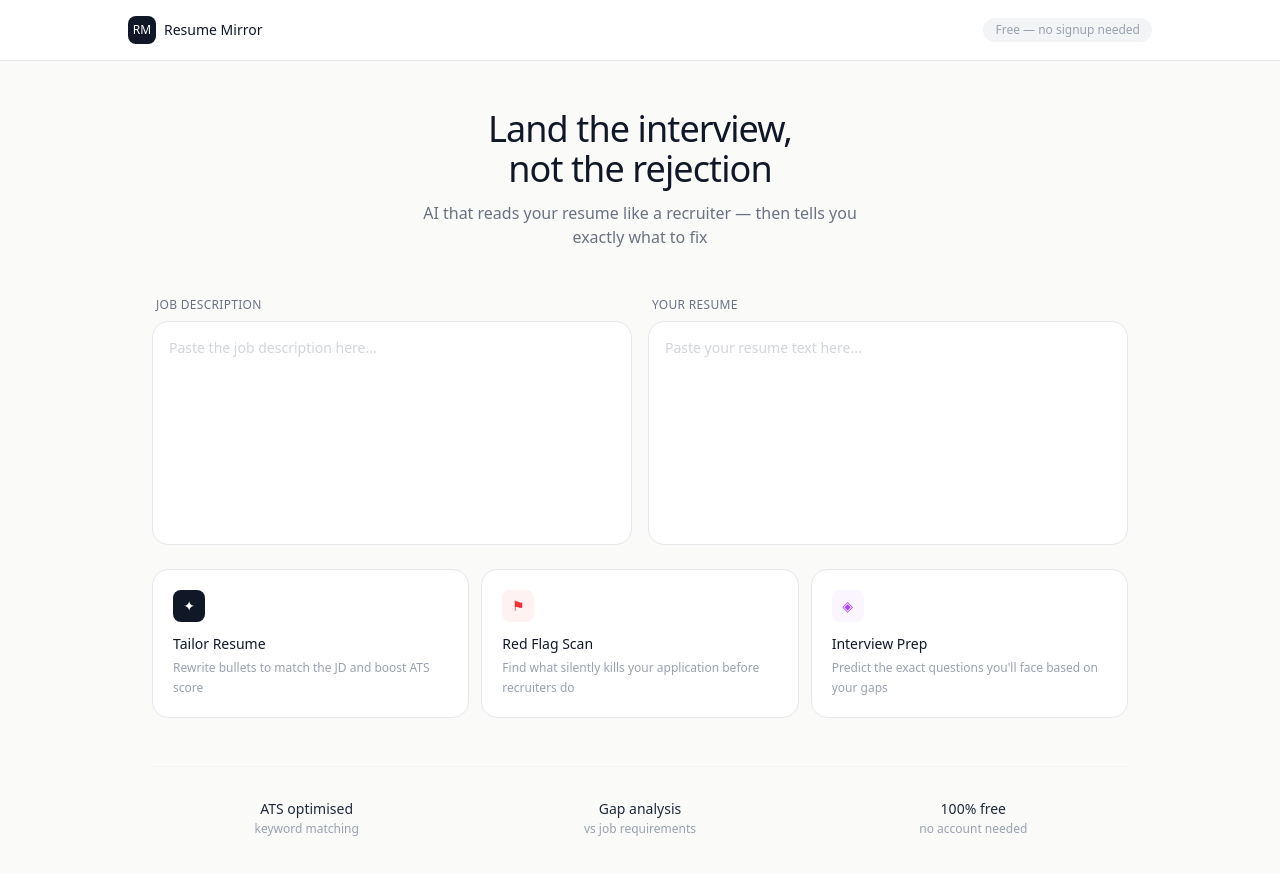
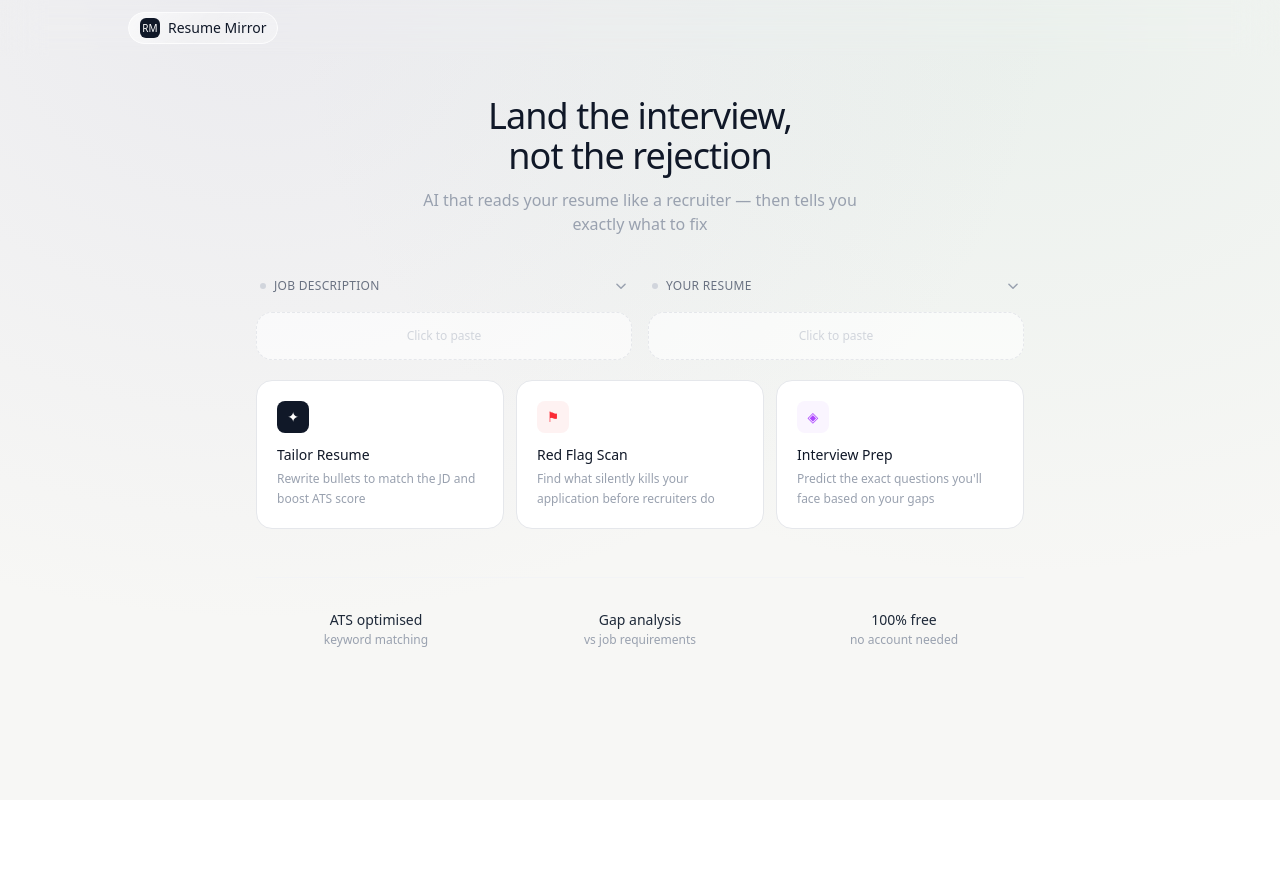
Before and after one commit to aman44444/resumemirror, a Next.js app: page / in a window 1280 px wide. Shown: the top 874 px of the page. After the commit the page ends 800 px from the top, so only its background shows below. Built offline with nearby package versions, Linux system fonts and the light colour scheme.

Commit message:
add glass effect and improve UI design

```diff
--- a/app/globals.css
+++ b/app/globals.css
@@ -1 +1,48 @@
 @import "tailwindcss";
+
+.liquidGlass-wrapper {
+  position: relative;
+  border-radius: 20px;
+  cursor: pointer;
+  overflow: hidden;
+}
+
+.liquidGlass-effect {
+  position: absolute;
+  inset: 0;
+  filter: url(#glass-distortion);
+  backdrop-filter: blur(8px);
+  -webkit-backdrop-filter: blur(8px);
+  border-radius: inherit;
+  z-index: 0;
+}
+
+.liquidGlass-tint {
+  position: absolute;
+  inset: 0;
+  background: rgba(255, 255, 255, 0.25);
+  border-radius: inherit;
+  z-index: 1;
+}
+
+.liquidGlass-shine {
+  position: absolute;
+  inset: 0;
+  border-radius: inherit;
+  z-index: 2;
+  background: linear-gradient(
+    135deg,
+    rgba(255, 255, 255, 0.55) 0%,
+    rgba(255, 255, 255, 0.0) 50%,
+    rgba(255, 255, 255, 0.15) 100%
+  );
+  border: 0.5px solid rgba(255, 255, 255, 0.75);
+}
+
+.liquidGlass-text {
+  position: relative;
+  z-index: 3;
+  display: flex;
+  align-items: center;
+  gap: 8px;
+}
--- a/app/page.tsx
+++ b/app/page.tsx
@@ -6,6 +6,69 @@ import { exportToPdf } from "@/lib/exportPdf"
 import InterviewPrep from "@/components/InterviewPrep"
 import RedFlagResults from "@/components/RedFlagResult"
 import { TailorResult, RedFlagResult, InterviewResult } from "@/types"
+
+function LiquidGlassSVG() {
+  return (
+    <svg style={{ display: "none" }}>
+      <defs>
+        <filter
+          id="glass-distortion"
+          x="0%" y="0%"
+          width="100%" height="100%"
+          filterUnits="objectBoundingBox"
+        >
+          <feTurbulence
+            type="fractalNoise"
+            baseFrequency="0.01 0.01"
+            numOctaves="1"
+            seed="5"
+            result="turbulence"
+          />
+          <feComponentTransfer in="turbulence" result="mapped">
+            <feFuncR type="gamma" amplitude="1" exponent="10" offset="0.5" />
+            <feFuncG type="gamma" amplitude="0" exponent="1" offset="0" />
+            <feFuncB type="gamma" amplitude="0" exponent="1" offset="0.5" />
+          </feComponentTransfer>
+          <feGaussianBlur in="turbulence" stdDeviation="3" result="softMap" />
+          <feSpecularLighting
+            in="softMap"
+            surfaceScale="5"
+            specularConstant="1"
+            specularExponent="100"
+            lightingColor="white"
+            result="specLight"
+          >
+            <fePointLight x="-200" y="-200" z="300" />
+          </feSpecularLighting>
+          <feComposite
+            in="specLight"
+            operator="arithmetic"
+            k1="0" k2="1" k3="1" k4="0"
+            result="litImage"
+          />
+          <feDisplacementMap
+            in="SourceGraphic"
+            in2="softMap"
+            scale="80"
+            xChannelSelector="R"
+            yChannelSelector="G"
+          />
+        </filter>
+      </defs>
+    </svg>
+  )
+}
+
+function LiquidGlassPill({ children, className = "" }: { children: React.ReactNode; className?: string }) {
+  return (
+    <div className={`liquidGlass-wrapper ${className}`}>
+      <div className="liquidGlass-effect" />
+      <div className="liquidGlass-tint" />
+      <div className="liquidGlass-shine" />
+      <div className="liquidGlass-text">{children}</div>
+    </div>
+  )
+}
 
 export default function Home() {
   const [jobDescription, setJobDescription] = useState("")
@@ -19,6 +82,8 @@ export default function Home() {
   const [interviewResult, setInterviewResult] = useState<InterviewResult | null>(null)
   const [interviewLoading, setInterviewLoading] = useState(false)
   const [activeAction, setActiveAction] = useState<"tailor" | "redflags" | "interview" | null>(null)
+  const [jdOpen, setJdOpen] = useState(false)
+  const [resumeOpen, setResumeOpen] = useState(false)
 
   async function handleSubmit() {
     if (!jobDescription.trim() || !resume.trim()) { setError("Please fill in both fields"); return }
@@ -63,108 +128,162 @@ export default function Home() {
   const hasResults = result || redFlagResult || interviewResult
 
   function resetAll() {
-    setResult(null); setRedFlagResult(null); setInterviewResult(null); setActiveTab("tailor"); setActiveAction(null)
+    setResult(null); setRedFlagResult(null); setInterviewResult(null)
+    setActiveTab("tailor"); setActiveAction(null)
+    setJdOpen(false); setResumeOpen(false)
   }
 
   return (
-    <div className="min-h-screen bg-[#FAFAF9]">
+    <div className="min-h-screen" style={{
+      background: "radial-gradient(ellipse at 20% 0%, rgba(180,180,210,0.18) 0%, transparent 55%), radial-gradient(ellipse at 80% 5%, rgba(160,200,185,0.14) 0%, transparent 50%), #F7F7F5"
+    }}>
 
-      <nav className="border-b border-gray-200 bg-white px-6 py-4">
+      <LiquidGlassSVG />
+
+      {/* Navbar */}
+      <nav className="sticky top-0 z-50 px-6 py-3" style={{
+        backdropFilter: "blur(20px)",
+        WebkitBackdropFilter: "blur(20px)",
+      }}>
         <div className="max-w-5xl mx-auto flex items-center justify-between">
-          <div className="flex items-center gap-2">
-            <div className="w-7 h-7 bg-gray-900 rounded-lg flex items-center justify-center">
-              <span className="text-white text-xs font-medium">RM</span>
+
+          <LiquidGlassPill className="px-3 py-1.5 hover:opacity-90 transition-opacity">
+            <div className="w-5 h-5 bg-gray-900 rounded-md flex items-center justify-center flex-shrink-0">
+              <span className="text-white text-[10px] font-medium">RM</span>
             </div>
             <span className="text-sm font-medium text-gray-900">Resume Mirror</span>
-          </div>
-          <span className="text-xs text-gray-400 bg-gray-100 px-3 py-1 rounded-full">Free — no signup needed</span>
+          </LiquidGlassPill>
+
         </div>
       </nav>
 
-      <div className="max-w-5xl mx-auto px-6 py-12">
+      <div className="max-w-5xl mx-auto px-6 py-10">
 
         {isLoading ? (
           <div className="max-w-3xl mx-auto">
             <LoadingState action={activeAction} />
-            <div className="mt-8">
-              <ResultsSkeleton />
+            <div className="mt-8"><ResultsSkeleton /></div>
           </div>
-          </div>
+
         ) : !hasResults ? (
           <>
-            <div className="text-center mb-12">
+            <div className="text-center mb-10">
               <h1 className="text-4xl font-medium text-gray-900 mb-3 tracking-tight">
                 Land the interview,<br />not the rejection
               </h1>
-              <p className="text-gray-500 text-base max-w-md mx-auto">
+              <p className="text-gray-400 text-base max-w-md mx-auto">
                 AI that reads your resume like a recruiter — then tells you exactly what to fix
               </p>
             </div>
 
-            <div className="grid grid-cols-1 md:grid-cols-2 gap-4 mb-6">
+            {/* Side by side inputs */}
+            <div className="grid grid-cols-1 md:grid-cols-2 gap-4 mb-5 max-w-3xl mx-auto">
+
               <div className="flex flex-col gap-2">
-                <label className="text-xs font-medium text-gray-500 uppercase tracking-wide px-1">Job Description</label>
+                <button
+                  onClick={() => setJdOpen(!jdOpen)}
+                  className="flex items-center justify-between px-1 py-0.5"
+                >
+                  <div className="flex items-center gap-2">
+                    <div className={`w-1.5 h-1.5 rounded-full transition-colors ${jobDescription.trim() ? "bg-green-400" : "bg-gray-300"}`} />
+                    <span className="text-xs font-medium text-gray-500 uppercase tracking-wide">Job Description</span>
+                  </div>
+                  <div className="flex items-center gap-2">
+                    {jobDescription.trim() && (
+                      <span className="text-xs text-gray-400 bg-gray-100 px-2 py-0.5 rounded-full">
+                        {jobDescription.trim().split(/\s+/).length} words
+                      </span>
+                    )}
+                    <svg className={`w-3.5 h-3.5 text-gray-400 transition-transform duration-200 ${jdOpen ? "rotate-180" : ""}`}
+                      fill="none" viewBox="0 0 24 24" stroke="currentColor" strokeWidth={2.5}>
+                      <path strokeLinecap="round" strokeLinejoin="round" d="M19 9l-7 7-7-7" />
+                    </svg>
+                  </div>
+                </button>
+
+                <div className={`overflow-hidden transition-all duration-300 ${jdOpen ? "max-h-96 opacity-100" : "max-h-0 opacity-0"}`}>
                   <textarea
-                  className="w-full h-56 p-4 text-sm border border-gray-200 rounded-2xl bg-white resize-none focus:outline-none focus:ring-2 focus:ring-gray-900 focus:border-transparent text-gray-800 placeholder:text-gray-300 transition-all"
+                    className="w-full h-56 p-4 text-sm border border-gray-200 rounded-2xl bg-white resize-none focus:outline-none focus:ring-2 focus:ring-gray-900 focus:border-transparent text-gray-800 placeholder:text-gray-300"
                     placeholder="Paste the job description here..."
                     value={jobDescription}
                     onChange={(e) => setJobDescription(e.target.value)}
                   />
                 </div>
+
+                {!jdOpen && (
+                  <div
+                    onClick={() => setJdOpen(true)}
+                    className="h-12 border border-dashed border-gray-200 rounded-2xl bg-white/60 flex items-center justify-center cursor-pointer hover:border-gray-300 hover:bg-white transition-all"
+                  >
+                    <span className="text-xs text-gray-300">{jobDescription.trim() ? "Click to edit" : "Click to paste"}</span>
+                  </div>
+                )}
+              </div>
+
               <div className="flex flex-col gap-2">
-                <label className="text-xs font-medium text-gray-500 uppercase tracking-wide px-1">Your Resume</label>
+                <button
+                  onClick={() => setResumeOpen(!resumeOpen)}
+                  className="flex items-center justify-between px-1 py-0.5"
+                >
+                  <div className="flex items-center gap-2">
+                    <div className={`w-1.5 h-1.5 rounded-full transition-colors ${resume.trim() ? "bg-green-400" : "bg-gray-300"}`} />
+                    <span className="text-xs font-medium text-gray-500 uppercase tracking-wide">Your Resume</span>
+                  </div>
+                  <div className="flex items-center gap-2">
+                    {resume.trim() && (
+                      <span className="text-xs text-gray-400 bg-gray-100 px-2 py-0.5 rounded-full">
+                        {resume.trim().split(/\s+/).length} words
+                      </span>
+                    )}
+                    <svg className={`w-3.5 h-3.5 text-gray-400 transition-transform duration-200 ${resumeOpen ? "rotate-180" : ""}`}
+                      fill="none" viewBox="0 0 24 24" stroke="currentColor" strokeWidth={2.5}>
+                      <path strokeLinecap="round" strokeLinejoin="round" d="M19 9l-7 7-7-7" />
+                    </svg>
+                  </div>
+                </button>
+
+                <div className={`overflow-hidden transition-all duration-300 ${resumeOpen ? "max-h-96 opacity-100" : "max-h-0 opacity-0"}`}>
                   <textarea
-                  className="w-full h-56 p-4 text-sm border border-gray-200 rounded-2xl bg-white resize-none focus:outline-none focus:ring-2 focus:ring-gray-900 focus:border-transparent text-gray-800 placeholder:text-gray-300 transition-all"
+                    className="w-full h-56 p-4 text-sm border border-gray-200 rounded-2xl bg-white resize-none focus:outline-none focus:ring-2 focus:ring-gray-900 focus:border-transparent text-gray-800 placeholder:text-gray-300"
                     placeholder="Paste your resume text here..."
                     value={resume}
                     onChange={(e) => setResume(e.target.value)}
                   />
                 </div>
+
+                {!resumeOpen && (
+                  <div
+                    onClick={() => setResumeOpen(true)}
+                    className="h-12 border border-dashed border-gray-200 rounded-2xl bg-white/60 flex items-center justify-center cursor-pointer hover:border-gray-300 hover:bg-white transition-all"
+                  >
+                    <span className="text-xs text-gray-300">{resume.trim() ? "Click to edit" : "Click to paste"}</span>
+                  </div>
+                )}
+              </div>
             </div>
 
             {error && (
-              <div className="mb-4 px-4 py-3 bg-red-50 border border-red-100 rounded-xl text-sm text-red-600">
+              <div className="max-w-3xl mx-auto mb-4 px-4 py-3 bg-red-50 border border-red-100 rounded-xl text-sm text-red-600">
                 {error}
               </div>
             )}
 
-            <div className="grid grid-cols-1 md:grid-cols-3 gap-3">
-              <ActionCard
-                onClick={handleSubmit}
-                loading={loading}
-                loadingText="Tailoring..."
-                icon="✦"
-                iconBg="bg-gray-900"
-                iconColor="text-white"
-                title="Tailor Resume"
-                description="Rewrite bullets to match the JD and boost ATS score"
-                borderAccent="hover:border-gray-400"
-              />
-              <ActionCard
-                onClick={handleRedFlags}
-                loading={redFlagLoading}
-                loadingText="Scanning..."
-                icon="⚑"
-                iconBg="bg-red-50"
-                iconColor="text-red-500"
-                title="Red Flag Scan"
-                description="Find what silently kills your application before recruiters do"
-                borderAccent="hover:border-red-300"
-              />
-              <ActionCard
-                onClick={handleInterview}
-                loading={interviewLoading}
-                loadingText="Generating..."
-                icon="◈"
-                iconBg="bg-purple-50"
-                iconColor="text-purple-500"
-                title="Interview Prep"
-                description="Predict the exact questions you'll face based on your gaps"
-                borderAccent="hover:border-purple-300"
-              />
+            <div className="grid grid-cols-1 md:grid-cols-3 gap-3 max-w-3xl mx-auto">
+              <ActionCard onClick={handleSubmit} loading={loading} loadingText="Tailoring..."
+                icon="✦" iconBg="bg-gray-900" iconColor="text-white"
+                title="Tailor Resume" description="Rewrite bullets to match the JD and boost ATS score"
+                borderAccent="hover:border-gray-400" />
+              <ActionCard onClick={handleRedFlags} loading={redFlagLoading} loadingText="Scanning..."
+                icon="⚑" iconBg="bg-red-50" iconColor="text-red-500"
+                title="Red Flag Scan" description="Find what silently kills your application before recruiters do"
+                borderAccent="hover:border-red-300" />
+              <ActionCard onClick={handleInterview} loading={interviewLoading} loadingText="Generating..."
+                icon="◈" iconBg="bg-purple-50" iconColor="text-purple-500"
+                title="Interview Prep" description="Predict the exact questions you'll face based on your gaps"
+                borderAccent="hover:border-purple-300" />
             </div>
 
-            <div className="mt-12 pt-8 border-t border-gray-100">
+            <div className="mt-12 pt-8 border-t border-gray-100 max-w-3xl mx-auto">
               <div className="grid grid-cols-3 gap-6 text-center">
                 {[
                   { stat: "ATS optimised", desc: "keyword matching" },
@@ -179,6 +298,7 @@ export default function Home() {
               </div>
             </div>
           </>
+
         ) : (
           <div className="max-w-3xl mx-auto">
             <div className="flex items-center justify-between mb-6">
@@ -199,20 +319,14 @@ export default function Home() {
                   </TabButton>
                 )}
               </div>
-              <button onClick={resetAll} className="text-xs text-gray-400 hover:text-gray-600 transition-colors flex items-center gap-1">
+              <button onClick={resetAll} className="text-xs text-gray-400 hover:text-gray-600 transition-colors">
                 ← Start over
               </button>
             </div>
 
-            {activeTab === "tailor" && result && (
-              <ResultsView result={result} onReset={resetAll} />
-            )}
-            {activeTab === "redflags" && redFlagResult && (
-              <RedFlagResults data={redFlagResult} />
-            )}
-            {activeTab === "interview" && interviewResult && (
-              <InterviewPrep data={interviewResult} />
-            )}
+            {activeTab === "tailor" && result && <ResultsView result={result} onReset={resetAll} />}
+            {activeTab === "redflags" && redFlagResult && <RedFlagResults data={redFlagResult} />}
+            {activeTab === "interview" && interviewResult && <InterviewPrep data={interviewResult} />}
           </div>
         )}
       </div>
@@ -221,38 +335,24 @@ export default function Home() {
 }
 
 function ActionCard({ onClick, loading, loadingText, icon, iconBg, iconColor, title, description, borderAccent }: {
-  onClick: () => void
-  loading: boolean
-  loadingText: string
-  icon: string
-  iconBg: string
-  iconColor: string
-  title: string
-  description: string
-  borderAccent: string
+  onClick: () => void; loading: boolean; loadingText: string; icon: string
+  iconBg: string; iconColor: string; title: string; description: string; borderAccent: string
 }) {
   return (
-    <button
-      onClick={onClick}
-      disabled={loading}
-      className={`w-full text-left p-5 bg-white border border-gray-200 rounded-2xl transition-all disabled:opacity-50 disabled:cursor-not-allowed ${borderAccent} hover:shadow-sm`}
-    >
+    <button onClick={onClick} disabled={loading}
+      className={`w-full text-left p-5 bg-white border border-gray-200 rounded-2xl transition-all disabled:opacity-50 disabled:cursor-not-allowed ${borderAccent} hover:shadow-sm`}>
       <div className={`w-8 h-8 ${iconBg} rounded-lg flex items-center justify-center mb-3`}>
         <span className={`${iconColor} text-sm`}>{icon}</span>
       </div>
-      <p className="text-sm font-medium text-gray-900 mb-1">
-        {loading ? loadingText : title}
-      </p>
+      <p className="text-sm font-medium text-gray-900 mb-1">{loading ? loadingText : title}</p>
       <p className="text-xs text-gray-400 leading-relaxed">{description}</p>
     </button>
   )
 }
 
 function TabButton({ active, onClick, color, children }: {
-  active: boolean
-  onClick: () => void
-  color: "gray" | "red" | "purple"
-  children: React.ReactNode
+  active: boolean; onClick: () => void
+  color: "gray" | "red" | "purple"; children: React.ReactNode
 }) {
   const activeStyles = {
     gray: "bg-white text-gray-900 shadow-sm",
@@ -260,10 +360,8 @@ function TabButton({ active, onClick, color, children }: {
     purple: "bg-white text-purple-600 shadow-sm",
   }
   return (
-    <button
-      onClick={onClick}
-      className={`px-4 py-2 rounded-lg text-xs font-medium transition-all ${active ? activeStyles[color] : "text-gray-400 hover:text-gray-600"}`}
-    >
+    <button onClick={onClick}
+      className={`px-4 py-2 rounded-lg text-xs font-medium transition-all ${active ? activeStyles[color] : "text-gray-400 hover:text-gray-600"}`}>
       {children}
     </button>
   )
@@ -290,18 +388,16 @@ function ResultsView({ result, onReset }: { result: TailorResult; onReset: () =>
   return (
     <div className="flex flex-col gap-6">
       <div className="grid grid-cols-3 gap-3">
-        <div className="bg-white border border-gray-200 rounded-xl p-4">
-          <p className="text-xs text-gray-400 mb-1">Original score</p>
-          <p className="text-2xl font-medium text-gray-800">{result.atsScore}<span className="text-sm text-gray-300">/100</span></p>
+        {[
+          { label: "Original score", value: `${result.atsScore}/100`, color: "text-gray-800" },
+          { label: "Improved score", value: `${result.improvedScore}/100`, color: "text-green-600" },
+          { label: "Keywords found", value: `${result.missingKeywords.length}`, color: "text-gray-800" },
+        ].map((s) => (
+          <div key={s.label} className="bg-white border border-gray-200 rounded-xl p-4">
+            <p className="text-xs text-gray-400 mb-1">{s.label}</p>
+            <p className={`text-2xl font-medium ${s.color}`}>{s.value}</p>
           </div>
-        <div className="bg-white border border-gray-200 rounded-xl p-4">
-          <p className="text-xs text-gray-400 mb-1">Improved score</p>
-          <p className="text-2xl font-medium text-green-600">{result.improvedScore}<span className="text-sm text-gray-300">/100</span></p>
-        </div>
-        <div className="bg-white border border-gray-200 rounded-xl p-4">
-          <p className="text-xs text-gray-400 mb-1">Keywords found</p>
-          <p className="text-2xl font-medium text-gray-800">{result.missingKeywords.length}</p>
-        </div>
+        ))}
       </div>
 
       <div className="bg-white border border-gray-200 rounded-xl p-5">
@@ -338,10 +434,8 @@ function ResultsView({ result, onReset }: { result: TailorResult; onReset: () =>
         ))}
       </div>
 
-      <button
-        onClick={() => exportToPdf(result, "Job Application")}
-        className="w-full py-3 bg-gray-900 text-white text-sm font-medium rounded-xl hover:bg-gray-700 transition-colors"
-      >
+      <button onClick={() => exportToPdf(result, "Job Application")}
+        className="w-full py-3 bg-gray-900 text-white text-sm font-medium rounded-xl hover:bg-gray-700 transition-colors">
         Download as PDF
       </button>
       <button onClick={onReset} className="text-xs text-gray-400 hover:text-gray-600 underline text-center transition-colors">
```
Lines whose indentation alone changed are shown as unchanged.
